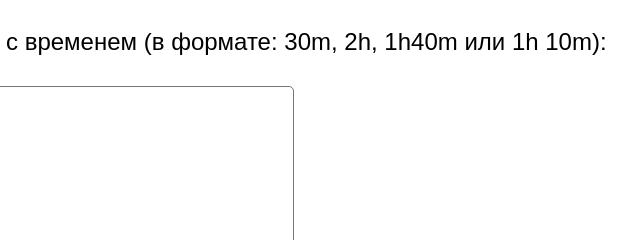
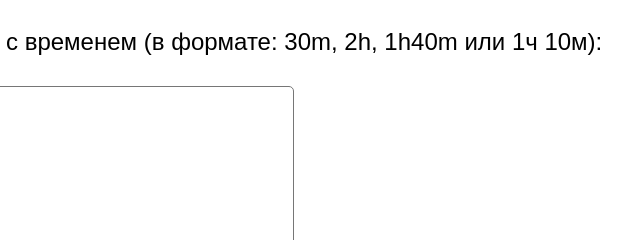
Before and after one commit to GederSet/time-calculator, a plain HTML site: page index.html in a window 1280 px wide. Shown: the top 240 px of the page, 234-874 px from the left. Drawn offline with Linux system fonts and the light colour scheme.

Commit message:
calculator v3.1

```diff
--- a/index.html
+++ b/index.html
@@ -43,7 +43,7 @@
   </head>
   <body>
     <div class="title">
-      Вставь сюда текст с временем (в формате: 30m, 2h, 1h40m или 1h 10m):
+      Вставь сюда текст с временем (в формате: 30m, 2h, 1h40m или 1ч 10м):
     </div>
     <textarea
       id="timeInput"
```
